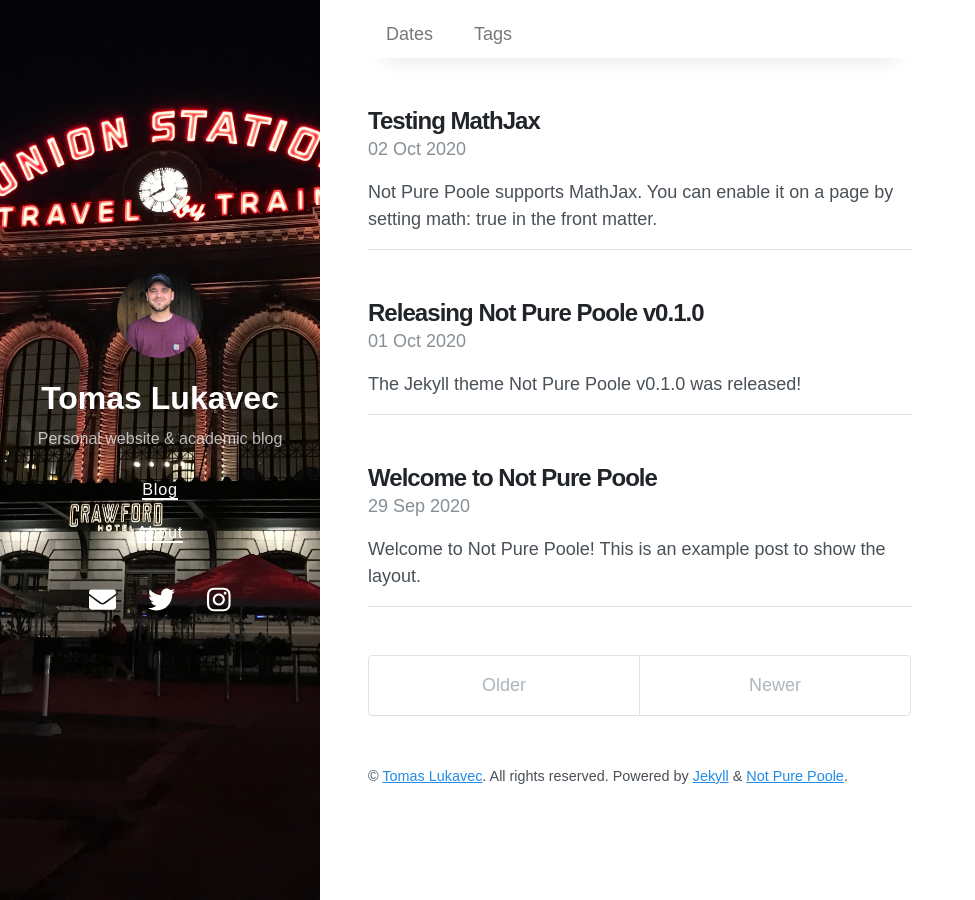
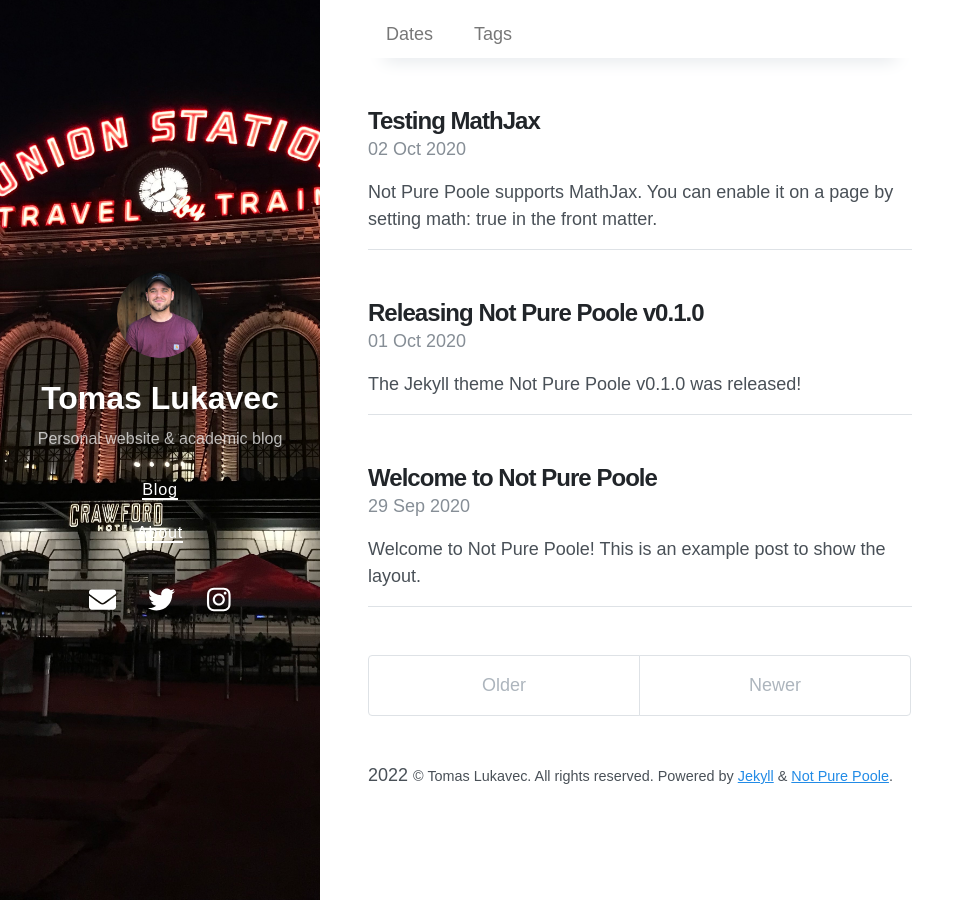
Before and after one commit to tomlukavec/tomlukavecX.github.io, a Jekyll site: the page built from index.html, in a window 1280 px wide. Shown: the whole page, without its empty margins (0-975 px from the left). Built offline with Jekyll 4.4.1, drawn with Linux system fonts in a browser that asks for light colours; nearby versions of some CDN libraries; the list of posts is cut into pages by our own code.

Commit message:
Update content.html

```diff
--- a/_includes/content.html
+++ b/_includes/content.html
@@ -3,14 +3,9 @@
 </main>
 
 <footer class="footer">
-  {%- assign year_to   = site.time | date: '%Y' -%}
-  {%- if year_from == nil or year_from == year_to -%}
-    {%- assign year_string = year_from -%}
-  {%- else -%}
-    {%- assign year_string = year_from | append: '&nbsp;' | append: '-' | append: '&nbsp;' | append: year_to -%}
-  {%- endif -%}
+ 2022
   <small>
-    &copy; {{ year_string }} {% if site.author %}<a href="{{ site.author.url }}">{{ site.author.name }}</a>{% endif %}. All rights reserved.
+    &copy; {{ year_string }} {% if site.author %} {{ site.author.name }}</a>{% endif %}. All rights reserved.
     Powered by <a href="https://jekyllrb.com/">Jekyll</a> & <a href="https://github.com/vszhub/not-pure-poole">Not Pure Poole</a>.
   </small>
 </footer>
```
